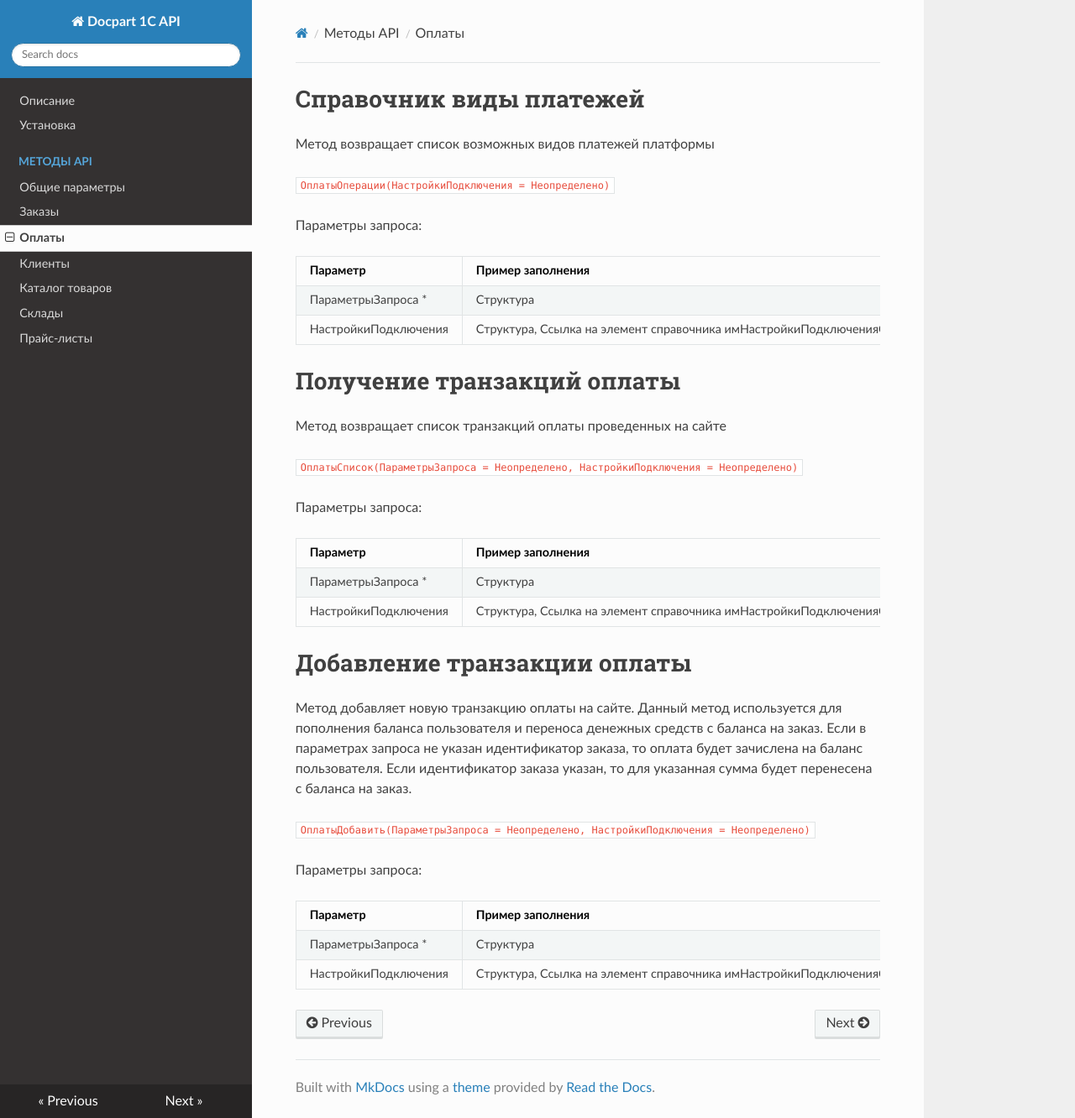
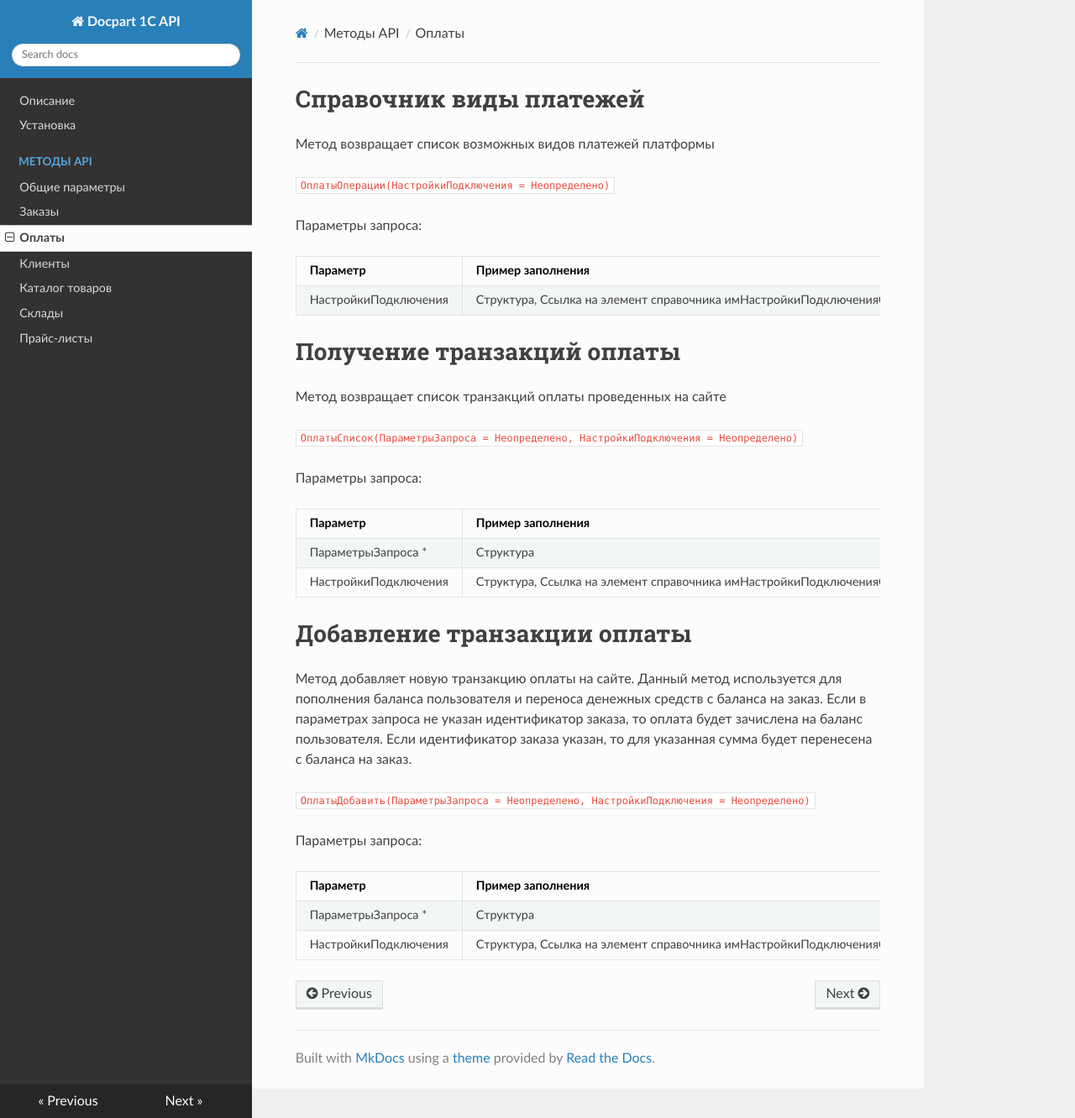
Before and after one commit to emayskiy/Docpart_1C_API_WIKI, an MkDocs documentation site: the page built from docs/payment_methods.md, in a window 1280 px wide and 1332 px high. Shown: the whole window at 84% size. Built offline with MkDocs 1.6.1, drawn with Linux system fonts in a browser that asks for light colours; nearby versions of some CDN libraries.

Commit message:
Обновление информации об оплатах

```diff
--- a/docs/payment_methods.md
+++ b/docs/payment_methods.md
@@ -8,7 +8,6 @@
 
 |**Параметр** |**Пример заполнения** |**Описание** |
 |---|---|---|
-|ПараметрыЗапроса *|Структура|Структура отбора для получения заказов|
 |НастройкиПодключения|Структура, Ссылка на элемент справочника имНастройкиПодключенияСайтов|Настройки подключения к сайту|
 
 
```
